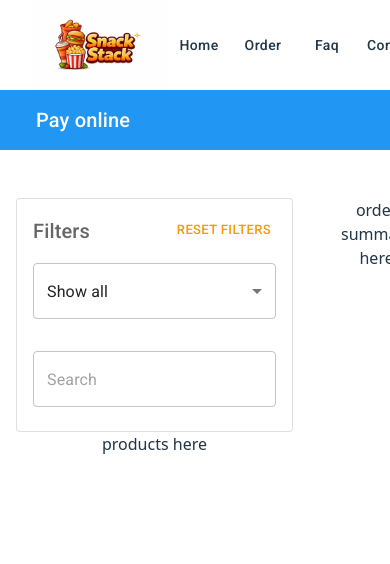
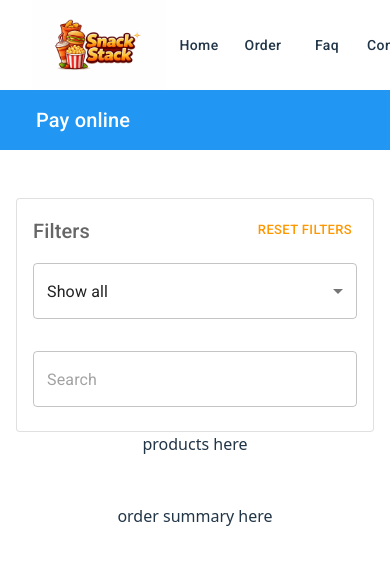
Before and after one commit to christian-yngson/snack-stack, a React (Vite) app: page / in a window 390 px wide. Shown: the top 564 px of the page. Built offline with nearby package versions, Linux system fonts and the light colour scheme; some icons are missing.

Commit message:
feat: implement responsiveness

```diff
--- a/src/components/products/MainProducts/MainProducts.tsx
+++ b/src/components/products/MainProducts/MainProducts.tsx
@@ -6,7 +6,7 @@ import ProductsFilter from "./ProductsFilter";
 function Main() {
   return (
     <Container sx={{ my: 6 }}>
-      <Stack direction="row" gap={6}>
+      <Stack direction={{ sm: "column", md: "row" }} gap={6}>
         <Stack sx={{ flexGrow: 1 }}>
           <ProductsFilter />
           <div>products here</div>
--- a/src/components/products/MainProducts/ProductsFilter/ProductsFilterElements/ProductsFilterElements.tsx
+++ b/src/components/products/MainProducts/ProductsFilter/ProductsFilterElements/ProductsFilterElements.tsx
@@ -7,7 +7,7 @@ function ProductsFilterElements() {
     <Stack
       sx={{ flexDirection: { xs: "column", sm: "row" } }}
       gap={4}
-      justifyContent="space-between"
+      justifyContent={{ xs: "flex-start", sm: "space-between" }}
       alignItems="center"
       flexGrow={1}
     >
```
